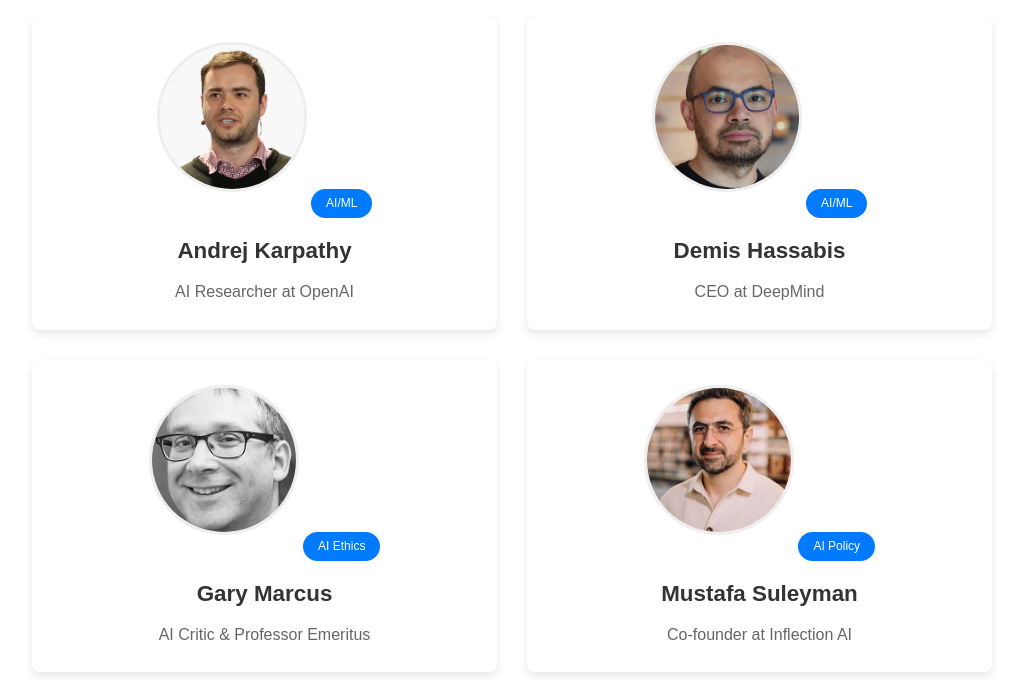
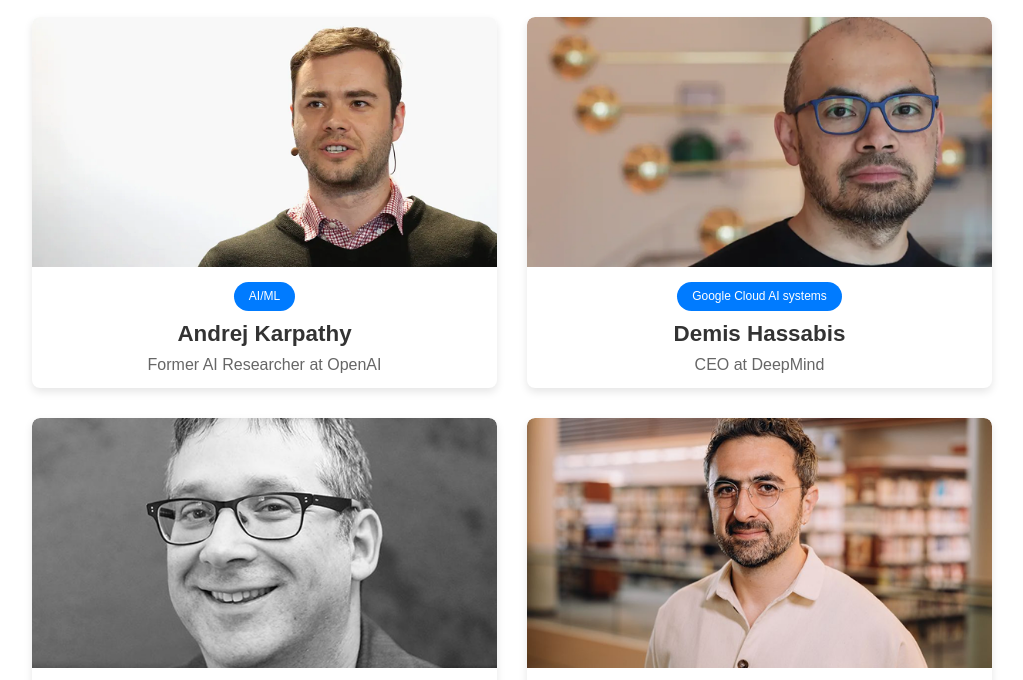
Before and after one commit to MSKhanDA/devcon, a plain HTML site: page index.html in a window 1280 px wide. Shown: the part 748-1428 px from the top of the page, without its empty margins (128-1151 px from the left). Drawn offline with Linux system fonts and the light colour scheme.

Commit message:
Update speaker section styling - adjust image and category positioning

```diff
--- a/index.html
+++ b/index.html
@@ -41,14 +41,14 @@
         <h2 class="section-title">Meet the Speakers</h2>
         <div class="speakers-grid">
             <div class="speaker-card">
-                <img src="./assets/andrej.png" alt="Andrej Karpathy" class="speaker-img">
+                <img src="./assets/o-andrej.png" alt="Andrej Karpathy" class="speaker-img">
                 <div class="speaker-category">AI/ML</div>
                 <h3 class="speaker-name">Andrej Karpathy</h3>
-                <p class="speaker-title">AI Researcher at OpenAI</p>
+                <p class="speaker-title">Former AI Researcher at OpenAI</p>
             </div>
             <div class="speaker-card">
-                <img src="./assets/demis.png" alt="Demis Hassabis" class="speaker-img">
-                <div class="speaker-category">AI/ML</div>
+                <img src="./assets/o-demis.png" alt="Demis Hassabis" class="speaker-img">
+                <div class="speaker-category">Google Cloud AI systems</div>
                 <h3 class="speaker-name">Demis Hassabis</h3>
                 <p class="speaker-title">CEO at DeepMind</p>
             </div>
@@ -60,9 +60,9 @@
             </div>
             <div class="speaker-card">
                 <img src="./assets/mustafa.png" alt="Mustafa Suleyman" class="speaker-img">
-                <div class="speaker-category">AI Policy</div>
+                <div class="speaker-category">AI Container</div>
                 <h3 class="speaker-name">Mustafa Suleyman</h3>
-                <p class="speaker-title">Co-founder at Inflection AI</p>
+                <p class="speaker-title">CEO of Microsoft AI</p>
             </div>
         </div>
     </section>
--- a/style.css
+++ b/style.css
@@ -147,17 +147,19 @@
     overflow: hidden;
     box-shadow: 0 4px 8px rgba(0,0,0,0.1);
     text-align: center;
-    padding: 25px;
+    padding: 0; /* Reset padding to allow image to fill top */
+    position: relative;
 }
 
 .speaker-img {
-    width: 150px;
-    height: 150px;
-    border-radius: 50%;
+    width: 100%; /* Full width to fill the card */
+    height: 250px; /* Fixed height to fill top portion */
+    border-radius: 8px 8px 0 0; /* Rounded corners only at top */
     object-fit: cover;
     object-position: center;
-    margin-bottom: 15px;
-    border: 3px solid #eee;
+    margin-bottom: 15px; /* Increased to create more space for category */
+    border: none;
+    display: block;
 }
 
 .speaker-category {
@@ -167,18 +169,19 @@
     padding: 5px 15px;
     border-radius: 20px;
     font-size: 12px;
-    margin-bottom: 15px;
+    margin-bottom: 5px;
 }
 
 .speaker-name {
     font-size: 1.4rem;
-    margin-bottom: 10px;
+    margin-bottom: 0px;
     color: #333;
 }
 
 .speaker-title {
     color: #666;
     font-size: 1rem;
+    margin-bottom: 10px;
 }
 
 .pricing-cards {
@@ -227,7 +230,7 @@
     color: #333;
 }
 
-.plan-name {
+.pricing-card.featured .plan-name {
     font-size: 1.5rem;
     margin-bottom: 15px;
     color: #333;
```
Also changed, not shown: assets/o-andrej.png (added), assets/o-demis.png (added).
